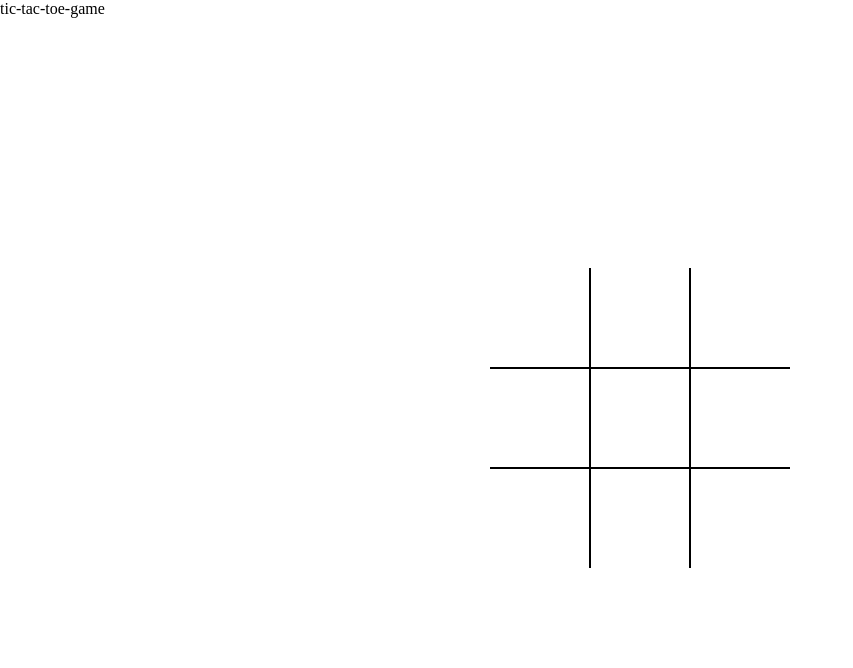
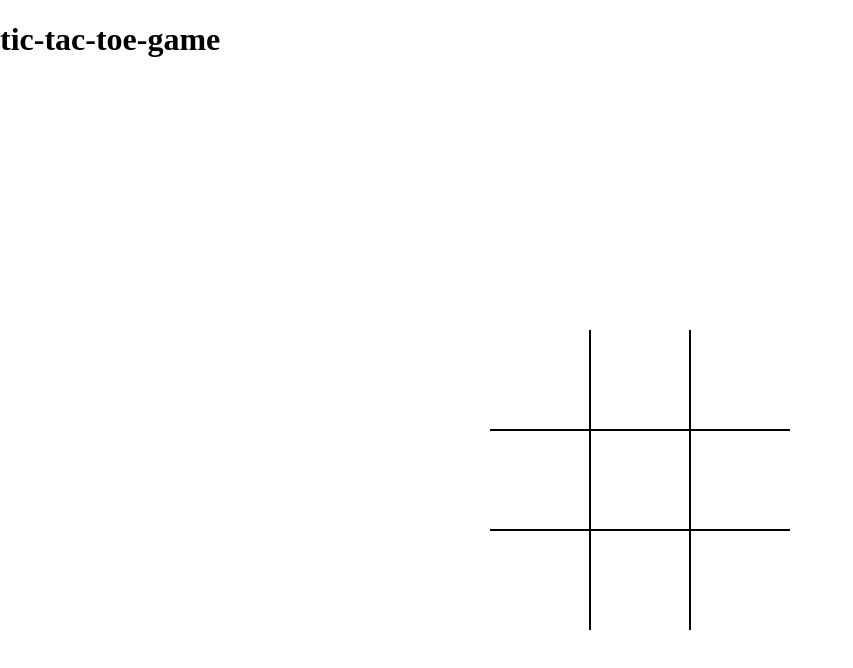
Before and after one commit to khashhr/Harithsmkpi, a plain HTML site: page index.html in a window 1280 px wide. Shown: the whole page, without its empty margins (0-853 px from the left). Drawn offline with Linux system fonts and the light colour scheme.

Commit message:
Update index.html

```diff
--- a/index.html
+++ b/index.html
@@ -9,7 +9,7 @@
   <title>Document</title>
 </head>
 <body>
-  tic-tac-toe-game
+  <h1>tic-tac-toe-game<h1>
   <div class="board" id="board">
     <div class="cell" data-cell></div>
     <div class="cell" data-cell></div>
```
